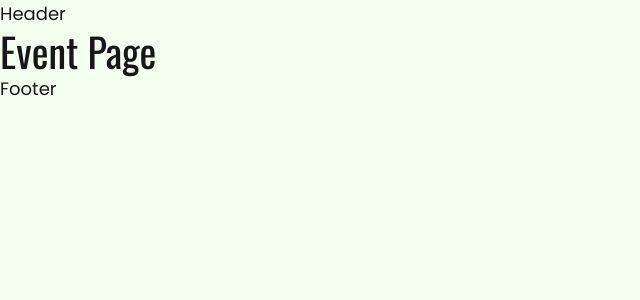
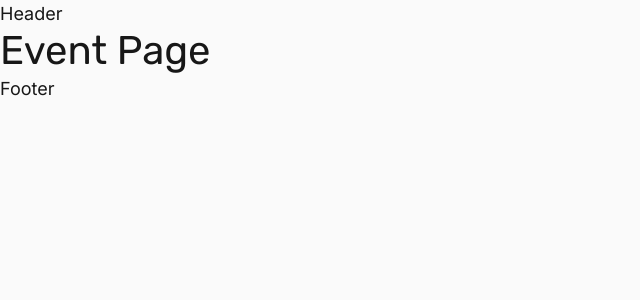
Before and after one commit to MinhKhangTran/nextjs_event_page, a Next.js app: page / in a window 1280 px wide. Shown: the top 300 px of the page, without its empty margins (0-640 px from the left). Built offline with nearby package versions, Linux system fonts and the light colour scheme.

Commit message:
:sparkles: fix colors

```diff
--- a/pages/_document.tsx
+++ b/pages/_document.tsx
@@ -4,7 +4,7 @@
   return (
     <Html lang="de-DE">
       <Head />
-      <body className="bg-secondary">
+      <body className="">
         <Main />
         <NextScript />
       </body>
--- a/styles/index.scss
+++ b/styles/index.scss
@@ -1,22 +1,21 @@
 // load custom font from google fonts
-@import url("https://fonts.googleapis.com/css2?family=Oswald&family=Poppins&display=swap");
+@import url("https://fonts.googleapis.com/css2?family=Inter&family=Rubik:wght@400;700&display=swap");
 
 @import "~bootstrap/scss/functions";
 // redefine variables not dependent on anything else
 
 // global variables
-$primary: #4d7c0f;
-$secondary: #f5fff0;
-$warning: #365314;
-$info: #456440;
-$light: #ffffff;
-$dark: #18181b;
+$primary: #ef4444;
+$secondary: #fca5a5;
+$info: #292524;
+$light: #fee2e2;
+$dark: #1c1917;
 
 // theme color variables
 
 // font family
-$headings-font-family: "Oswald", sans-serif;
-$font-family-base: "Poppins", sans-serif;
+$headings-font-family: "Rubik", sans-serif;
+$font-family-base: "Inter", sans-serif;
 
 // links
 
```
